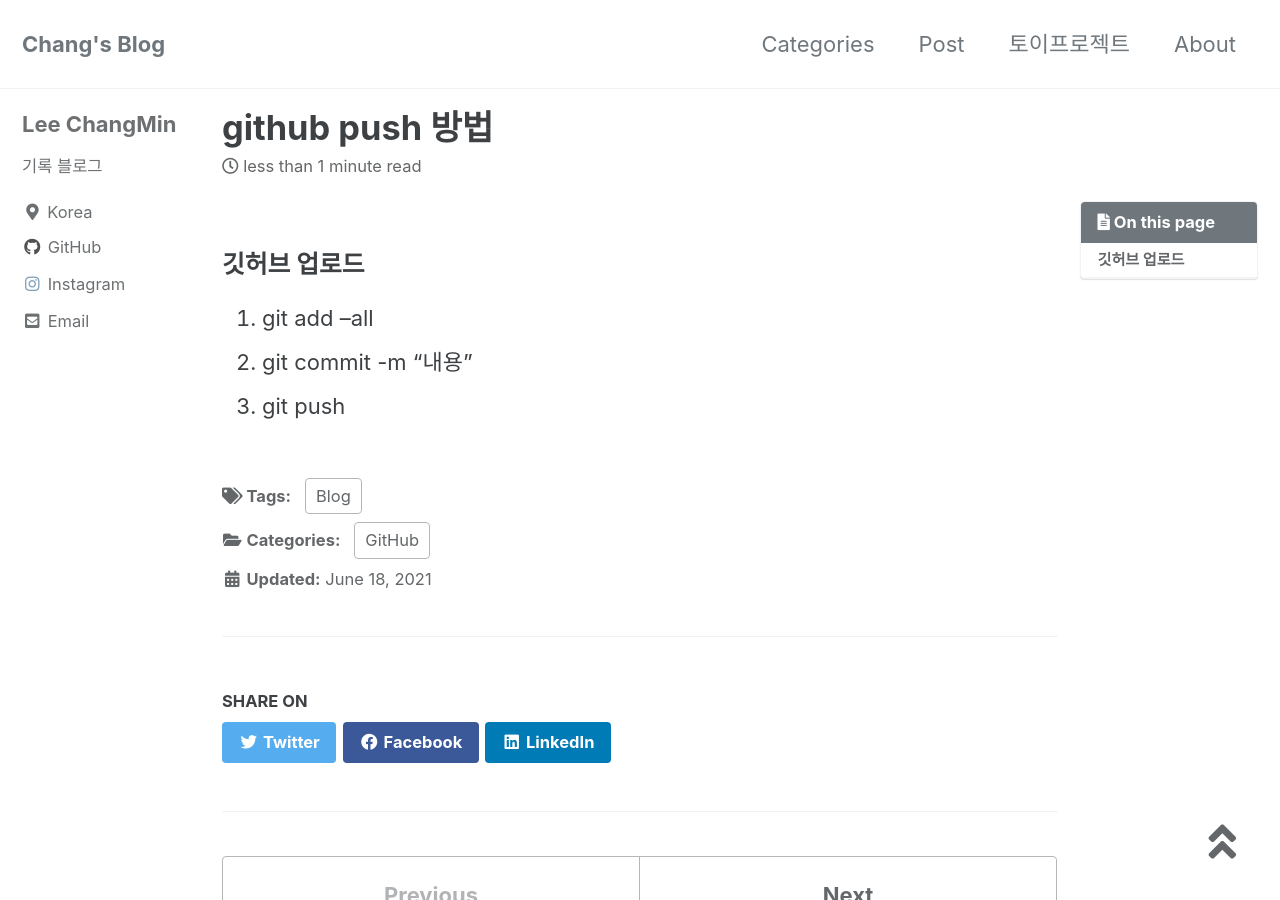
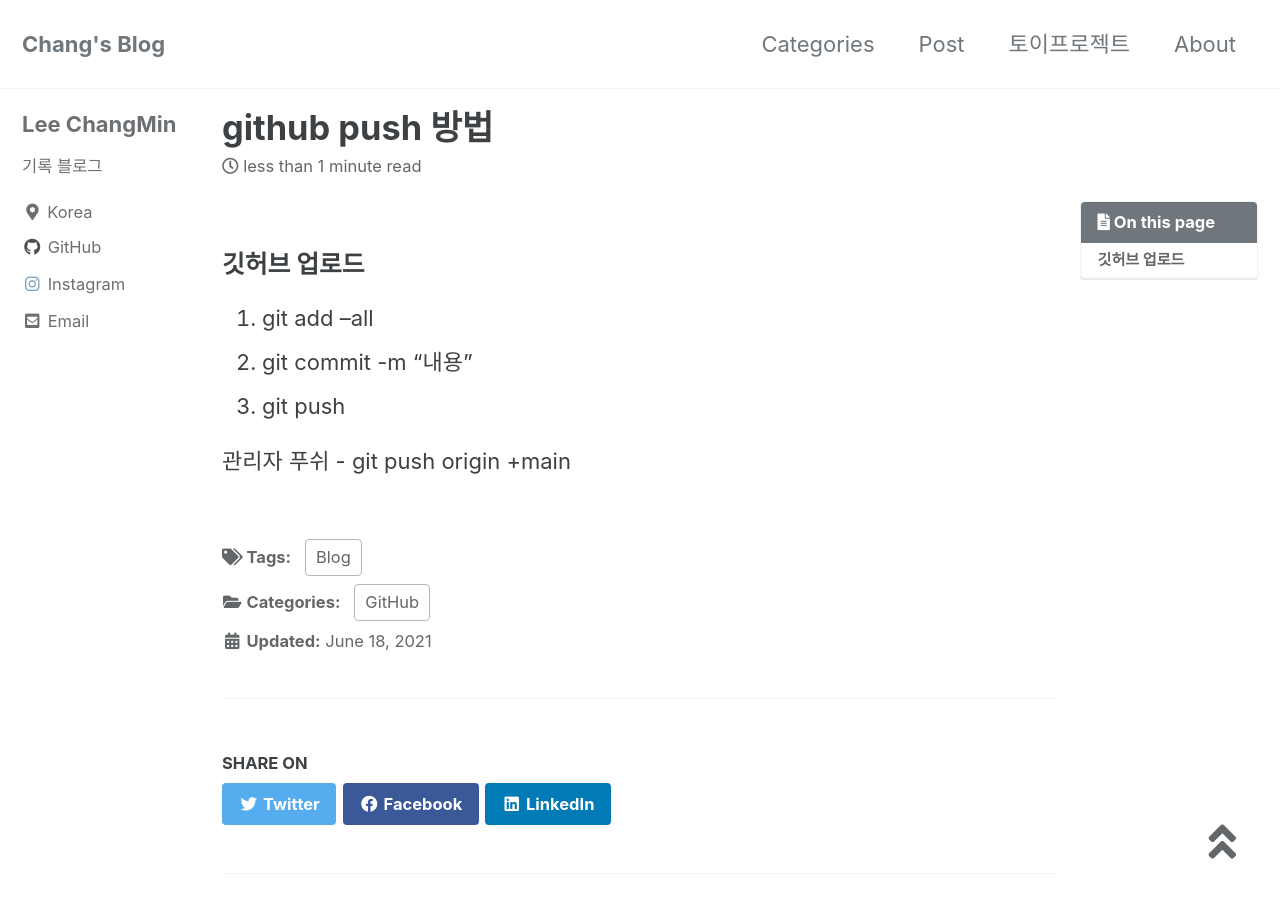
Before and after one commit to changmin2/changmin2.github.io, a Jekyll site: the page built from _posts/2021-06-18-git.md, in a window 1280 px wide and 900 px high. Built offline with Jekyll 4.4.1, drawn with Linux system fonts in a browser that asks for light colours; cached includes are drawn as plain includes; comment, search, counter and statistics services are not loaded.

Commit message:
관리자 푸쉬

```diff
--- a/_posts/2021-06-18-git.md
+++ b/_posts/2021-06-18-git.md
@@ -14,3 +14,5 @@ toc_sticky: true
 1. git add --all
 2. git commit -m "내용"
 3. git push
+
+관리자 푸쉬 -  git push origin +main
```
